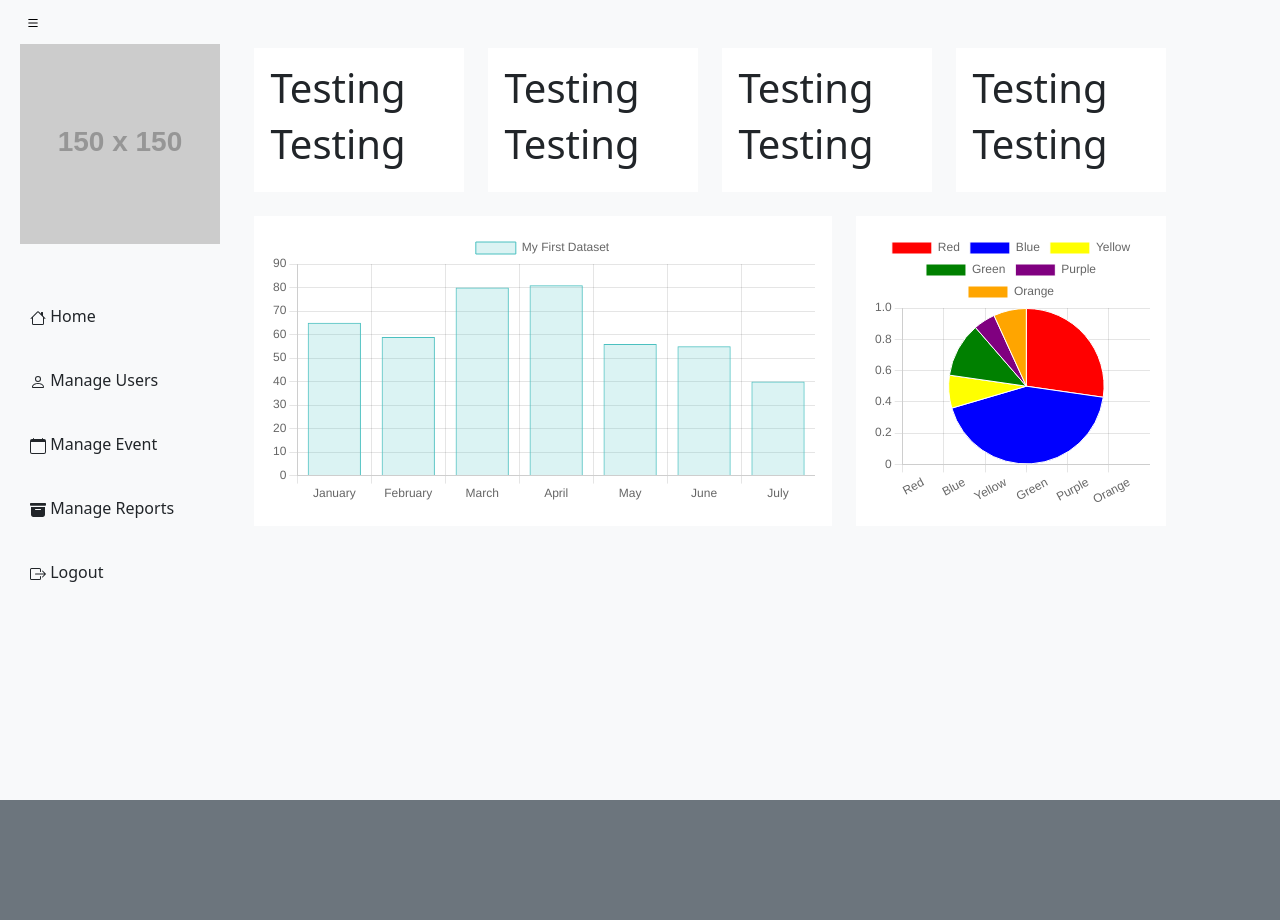
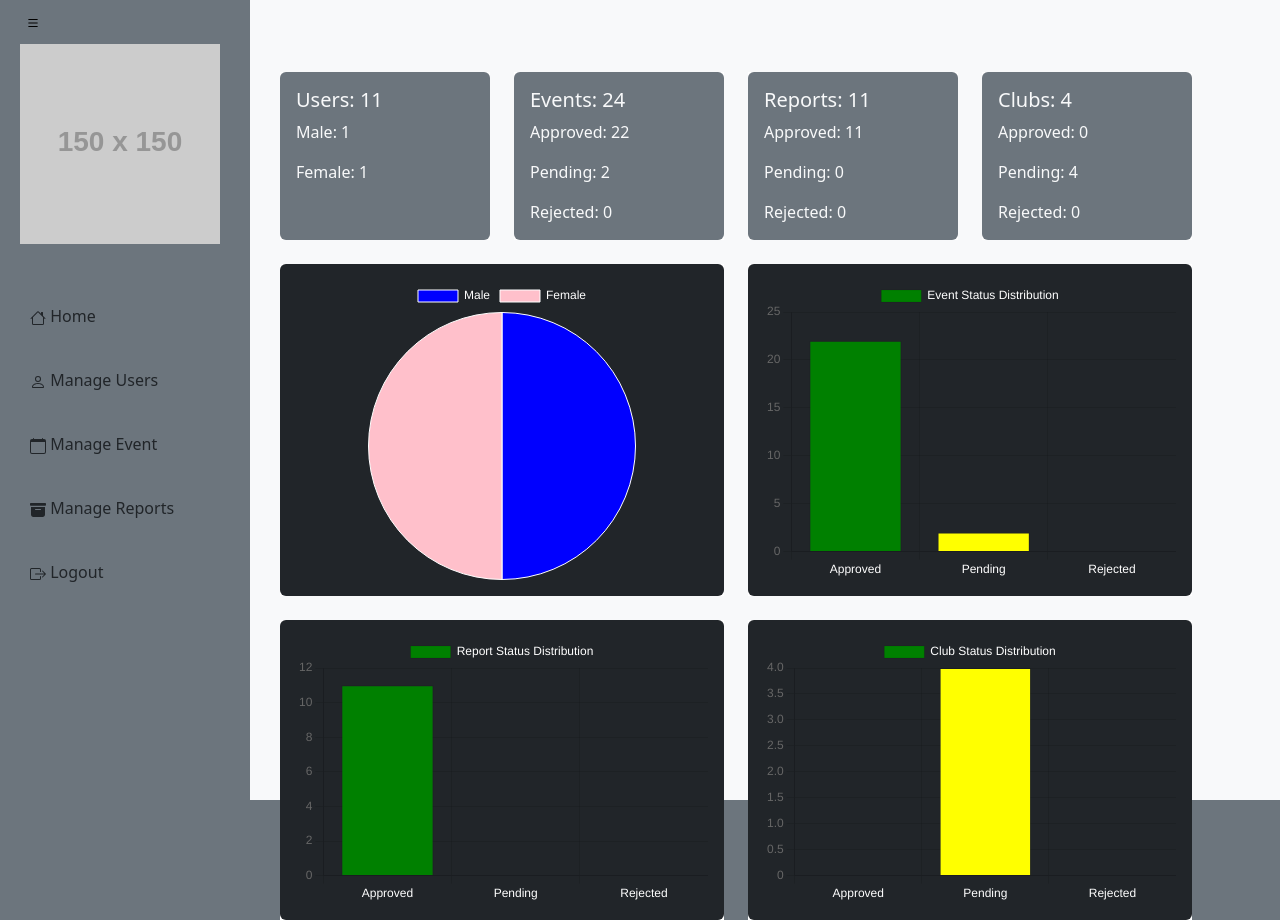
Before and after one commit to SehChong/Event-Management, a React (Create React App) app in the folder frontend/: page /adminHome in a window 1280 px wide. Before the commit the page ends 800 px from the top, so only its background shows below. Built offline with nearby package versions, Linux system fonts and the light colour scheme; data requests are answered from the project's data file.

Commit message:
admin home page

```diff
--- a/frontend/package.json
+++ b/frontend/package.json
@@ -14,6 +14,7 @@
     "babel-preset-react": "^6.24.1",
     "bootstrap": "^5.3.3",
     "chart.js": "^4.4.2",
+    "chartjs-plugin-datalabels": "^2.2.0",
     "flowbite-react": "^0.7.2",
     "json-server": "^1.0.0-alpha.23",
     "mdb-react-ui-kit": "^7.2.0",
--- a/frontend/src/Components/Dashboard.jsx
+++ b/frontend/src/Components/Dashboard.jsx
@@ -50,7 +50,7 @@ export const Dashboard = () => {
         classNames="sidebar"
         unmountOnExit
       >
-        <div className="sidebar-container bg-light text-dark">
+        <div className="sidebar-container bg-secondary text-dark">
           <div className="sidebar">
             <ul className="nav flex-column">
               {/* Sidebar content */}
--- a/frontend/src/Pages/Admin/HomePage.jsx
+++ b/frontend/src/Pages/Admin/HomePage.jsx
@@ -1,122 +1,303 @@
-// HomePage.jsx
-
-import React, { useEffect, useRef } from 'react';
+import React, { useEffect, useRef, useState } from 'react';
 import 'bootstrap/dist/css/bootstrap.min.css';
-import Chart from 'chart.js/auto'; // Import Chart.js library
-import '../../Assets/Styles/Dashboard.css'
+import Chart from 'chart.js/auto';
+import '../../Assets/Styles/Dashboard.css';
 import { Dashboard } from '../../Components/Dashboard';
 
 export const HomePage = () => {
+  const [userData, setUserData] = useState({ users: 0, male: 0, female: 0 });
+  const [eventData, setEventData] = useState({ events: 0, approved: 0, pending: 0, rejected: 0 });
+  const [reportData, setReportData] = useState({ reports: 0, approved: 0, pending: 0, rejected: 0 });
+  const [clubData, setClubData] = useState({ clubs: 0, approved: 0, pending: 0, rejected: 0 });
 
-  const chartRef1 = useRef(null);
-  const chartRef2 = useRef(null);
+  const [chartsInitialized, setChartsInitialized] = useState(false);
+
+  const userPieChartRef = useRef(null);
+  const eventsBarChartRef = useRef(null);
+  const reportsBarChartRef = useRef(null);
+  const clubsBarChartRef = useRef(null);
 
   useEffect(() => {
-    // Bar chart data
-    const barChartData = {
-      labels: ['January', 'February', 'March', 'April', 'May', 'June', 'July'],
+    const fetchUserData = async () => {
+      try {
+        const response = await fetch('http://localhost:8000/user');
+        const data = await response.json();
+        const maleCount = data.filter(user => user.gender === 'male').length;
+        const femaleCount = data.filter(user => user.gender === 'female').length;
+        const totalUsers = data.length;
+        setUserData({ users: totalUsers, male: maleCount, female: femaleCount });
+      } catch (error) {
+        console.error('Error fetching user data:', error);
+      }
+    };
+
+    const fetchEventData = async () => {
+      try {
+        const response = await fetch('http://localhost:8000/events');
+        const data = await response.json();
+        const totalEvents = data.length;
+        const approvedCount = data.filter(event => event.status === 'Approved').length;
+        const pendingCount = data.filter(event => event.status === 'Pending').length;
+        const rejectedCount = data.filter(event => event.status === 'Rejected').length;
+        setEventData({ events: totalEvents, approved: approvedCount, pending: pendingCount, rejected: rejectedCount });
+      } catch (error) {
+        console.error('Error fetching event data:', error);
+      }
+    };
+
+    const fetchReportData = async () => {
+      try {
+        const response = await fetch('http://localhost:8000/reports');
+        const data = await response.json();
+        const totalReports = data.length;
+        const approvedCount = data.filter(report => report.submissionStatus === 'Approved').length;
+        const pendingCount = data.filter(report => report.submissionStatus === 'Pending').length;
+        const rejectedCount = data.filter(report => report.submissionStatus === 'Rejected').length;
+        setReportData({ reports: totalReports, approved: approvedCount, pending: pendingCount, rejected: rejectedCount });
+      } catch (error) {
+        console.error('Error fetching report data:', error);
+      }
+    };
+
+    const fetchClubData = async () => {
+      try {
+        const response = await fetch('http://localhost:8000/clubs');
+        const data = await response.json();
+        const totalClubs = data.length;
+        const approvedCount = data.filter(club => club.status === 'Approved').length;
+        const pendingCount = data.filter(club => club.status === 'Pending').length;
+        const rejectedCount = data.filter(club => club.status === 'Rejected').length;
+        setClubData({ clubs: totalClubs, approved: approvedCount, pending: pendingCount, rejected: rejectedCount });
+      } catch (error) {
+        console.error('Error fetching club data:', error);
+      }
+    };
+
+    fetchUserData();
+    fetchEventData();
+    fetchReportData();
+    fetchClubData();
+  }, []);
+
+  useEffect(() => {
+    if (userData.users > 0 && !chartsInitialized) {
+      const initializeCharts = () => {
+        // Initialize user pie chart
+        const userPieChartCanvas = userPieChartRef.current;
+        new Chart(userPieChartCanvas, {
+          type: 'pie',
+          data: {
+            labels: ['Male', 'Female'],
             datasets: [{
-        label: 'My First Dataset',
-        data: [65, 59, 80, 81, 56, 55, 40],
-        backgroundColor: 'rgba(75, 192, 192, 0.2)',
-        borderColor: 'rgba(75, 192, 192, 1)',
+              label: 'User Gender Distribution',
+              data: [userData.male, userData.female],
+              backgroundColor: ['blue', 'pink'],
               borderWidth: 1
             }]
-    };
+          },
+          options: {
+            responsive: true,
+            maintainAspectRatio: false,
+            plugins: {
+              legend: {
+                labels: {
+                  color: 'white' // Change legend text color
+                }
+              }
+            },
+            datalabels: {
+              color: 'white' // Change data labels color to white
+            }
+          }
+        });
 
-    // Pie chart data
-    const pieChartData = {
-      labels: ['Red', 'Blue', 'Yellow', 'Green', 'Purple', 'Orange'],
+        // Initialize events bar chart
+        const eventsBarChartCanvas = eventsBarChartRef.current;
+        new Chart(eventsBarChartCanvas, {
+          type: 'bar',
+          data: {
+            labels: ['Approved', 'Pending', 'Rejected'],
             datasets: [{
-        label: 'My First Dataset',
-        data: [12, 19, 3, 5, 2, 3],
-        backgroundColor: [
-          'red',
-          'blue',
-          'yellow',
-          'green',
-          'purple',
-          'orange'
-        ],
+              label: 'Event Status Distribution',
+              data: [eventData.approved, eventData.pending, eventData.rejected],
+              backgroundColor: ['green', 'yellow', 'red'],
               borderWidth: 1
             }]
-    };
-
-    // Chart options
-    const options = {
+          },
+          options: {
+            responsive: true,
+            maintainAspectRatio: false,
             scales: {
               y: {
                 beginAtZero: true
+              },
+              x: {
+                ticks: {
+                  color: 'white' // Change x-axis labels color to white
                 }
               }
-    };
-
-    // Initialize bar chart
-    const barChart = new Chart(chartRef1.current, {
-      type: 'bar',
-      data: barChartData,
-      options: options
+            },
+            plugins: {
+              legend: {
+                labels: {
+                  color: 'white' // Change legend text color
+                }
+              }
+            },datalabels: {
+              color: 'white' // Change data labels color to white
+            }
+          }
         });
 
-    // Initialize pie chart
-    const pieChart = new Chart(chartRef2.current, {
-      type: 'pie',
-      data: pieChartData,
-      options: options
+        // Initialize reports bar chart
+        const reportsBarChartCanvas = reportsBarChartRef.current;
+        new Chart(reportsBarChartCanvas, {
+          type: 'bar',
+          data: {
+            labels: ['Approved', 'Pending', 'Rejected'],
+            datasets: [{
+              label: 'Report Status Distribution',
+              data: [reportData.approved, reportData.pending, reportData.rejected],
+              backgroundColor: ['green', 'yellow', 'red'],
+              borderWidth: 1
+            }]
+          },
+          options: {
+            responsive: true,
+            maintainAspectRatio: false,
+            scales: {
+              y: {
+                beginAtZero: true
+              },
+              x: {
+                ticks: {
+                  color: 'white' // Change x-axis labels color to white
+                }
+              }
+            },
+            plugins: {
+              legend: {
+                labels: {
+                  color: 'white' // Change legend text color
+                }
+              }
+            },
+            datalabels: {
+              color: 'white' // Change data labels color to white
+            }
+          }
         });
 
-    // Cleanup function
-    return () => {
-      barChart.destroy();
-      pieChart.destroy();
+        // Initialize clubs bar chart
+        const clubsBarChartCanvas = clubsBarChartRef.current;
+        new Chart(clubsBarChartCanvas, {
+          type: 'bar',
+          data: {
+            labels: ['Approved', 'Pending', 'Rejected'],
+            datasets: [{
+              label: 'Club Status Distribution',
+              data: [clubData.approved, clubData.pending, clubData.rejected],
+              backgroundColor: ['green', 'yellow', 'red'],
+              borderWidth: 1
+            }]
+          },
+          options: {
+            responsive: true,
+            maintainAspectRatio: false,
+            scales: {
+              y: {
+                beginAtZero: true
+              },
+              x: {
+                ticks: {
+                  color: 'white' // Change x-axis labels color to white
+                }
+              }
+            },
+            plugins: {
+              legend: {
+                labels: {
+                  color: 'white' // Change legend text color
+                }
+              }
+            },
+            datalabels: {
+              color: 'white' // Change data labels color to white
+            }
+          }
+        });
       };
-  }, []);
+      initializeCharts();
+      setChartsInitialized(true);
+    }
+  }, [userData, eventData, reportData, clubData, chartsInitialized]);
 
   return (
     <div className="d-flex bg-light" style={{ height: '100vh' }}>
-      <div style={{width:"18%"}}><Dashboard /></div>
-      <div className="w-75 mt-5 " style={{ position: 'relative' }}> {/* Ensure the position of HomePage is fixed */}
-        <div className='d-flex justify-content-start mx-4 gap-4'>
+      <div style={{ width: '20%' }}>
+        <Dashboard />
+      </div>
+      <div className="w-75 mt-5" style={{ position: 'relative' }}>
+        <div className="d-flex justify-content-start m-4 gap-4">
           <div className="card" style={{ width: '25%' }}>
-            <div className="card-body">
-              <h1>Testing</h1>
-              <h1>Testing</h1>
+            <div className="card-body rounded bg-secondary text-light">
+              <h5 className="card-title">Users: {userData.users}</h5>
+              <p className="card-text">Male: {userData.male}</p>
+              <p className="card-text">Female: {userData.female}</p>
+            </div>
+          </div>
+          <div className="card" style={{ width: '25%' }}>
+            <div className="card-body rounded bg-secondary text-light">
+              <h5 className="card-title">Events: {eventData.events}</h5>
+              <p className="card-text">Approved: {eventData.approved}</p>
+              <p className="card-text">Pending: {eventData.pending}</p>
+              <p className="card-text">Rejected: {eventData.rejected}</p>
+            </div>
+          </div>
+          <div className="card" style={{ width: '25%' }}>
+            <div className="card-body rounded bg-secondary text-light">
+              <h5 className="card-title">Reports: {reportData.reports}</h5>
+              <p className="card-text">Approved: {reportData.approved}</p>
+              <p className="card-text">Pending: {reportData.pending}</p>
+              <p className="card-text">Rejected: {reportData.rejected}</p>
+            </div>
+          </div>
+          <div className="card" style={{ width: '25%' }}>
+            <div className="card-body rounded bg-secondary text-light">
+              <h5 className="card-title">Clubs: {clubData.clubs}</h5>
+              <p className="card-text">Approved: {clubData.approved}</p>
+              <p className="card-text">Pending: {clubData.pending}</p>
+              <p className="card-text">Rejected: {clubData.rejected}</p>
+            </div>
           </div>
         </div>
 
-          <div className="card" style={{ width: '25%' }}>
-            <div className="card-body">
-              <h1>Testing</h1>
-              <h1>Testing</h1>
+        <div className="d-flex justify-content-around m-4 gap-4">
+          <div className="card" style={{ width: '50%' }}>
+            <div className="card-body rounded bg-dark">
+              <canvas ref={userPieChartRef}></canvas>
             </div>
           </div>
-          <div className="card" style={{ width: '25%' }}>
-            <div className="card-body">
-              <h1>Testing</h1>
-              <h1>Testing</h1>
-            </div>
-          </div>
-          <div className="card" style={{ width: '25%' }}>
-            <div className="card-body">
-              <h1>Testing</h1>
-              <h1>Testing</h1>
+          <div className="card" style={{ width: '50%' }}>
+            <div className="card-body rounded bg-dark">
+              <canvas ref={eventsBarChartRef}></canvas>
             </div>
           </div>
         </div>
-        <div className='d-flex justify-content-between mx-4 my-4 gap-4'>
-          <div className="card" style={{ width: '65%' }}>
-            <div className="card-body">
-              <canvas ref={chartRef1}></canvas>
+
+        <div className="d-flex justify-content-around m-4 gap-4" style={{height:300}}>
+          <div className="card" style={{ width: '50%' }}>
+            <div className="card-body rounded bg-dark">
+              <canvas ref={reportsBarChartRef}></canvas>
             </div>
           </div>
-
-          <div className="card" style={{ width: '35%' }}>
-            <div className="card-body">
-              <canvas ref={chartRef2}></canvas>
+          <div className="card" style={{ width: '50%' }}>
+            <div className="card-body rounded bg-dark">
+              <canvas ref={clubsBarChartRef}></canvas>
             </div>
           </div>
         </div>
       </div>
     </div>
-  )
-}
+  );
+};
```
Also changed, not shown: 1 other file (tests, documents, lock files or other folders). Lines whose indentation alone changed are shown as unchanged.
